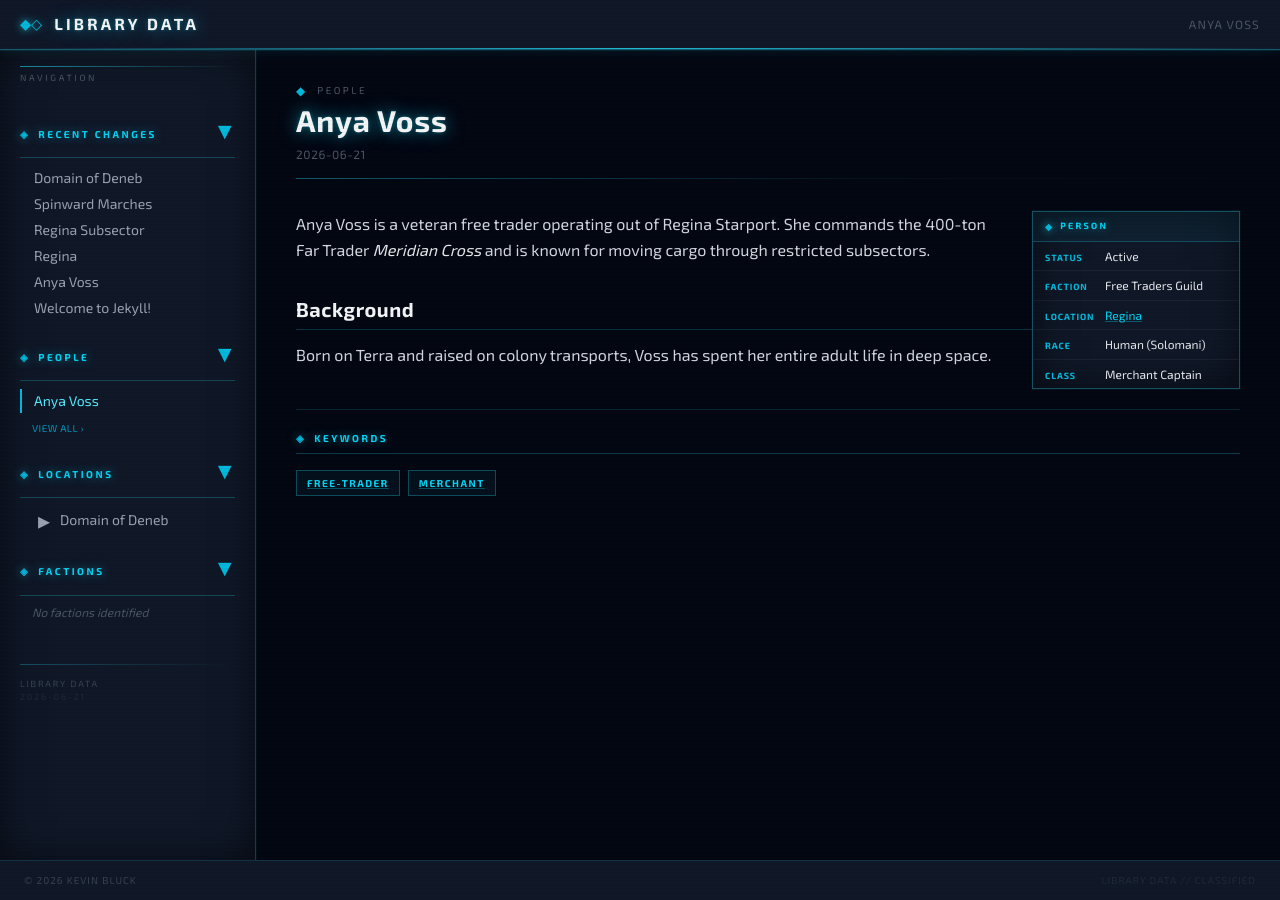
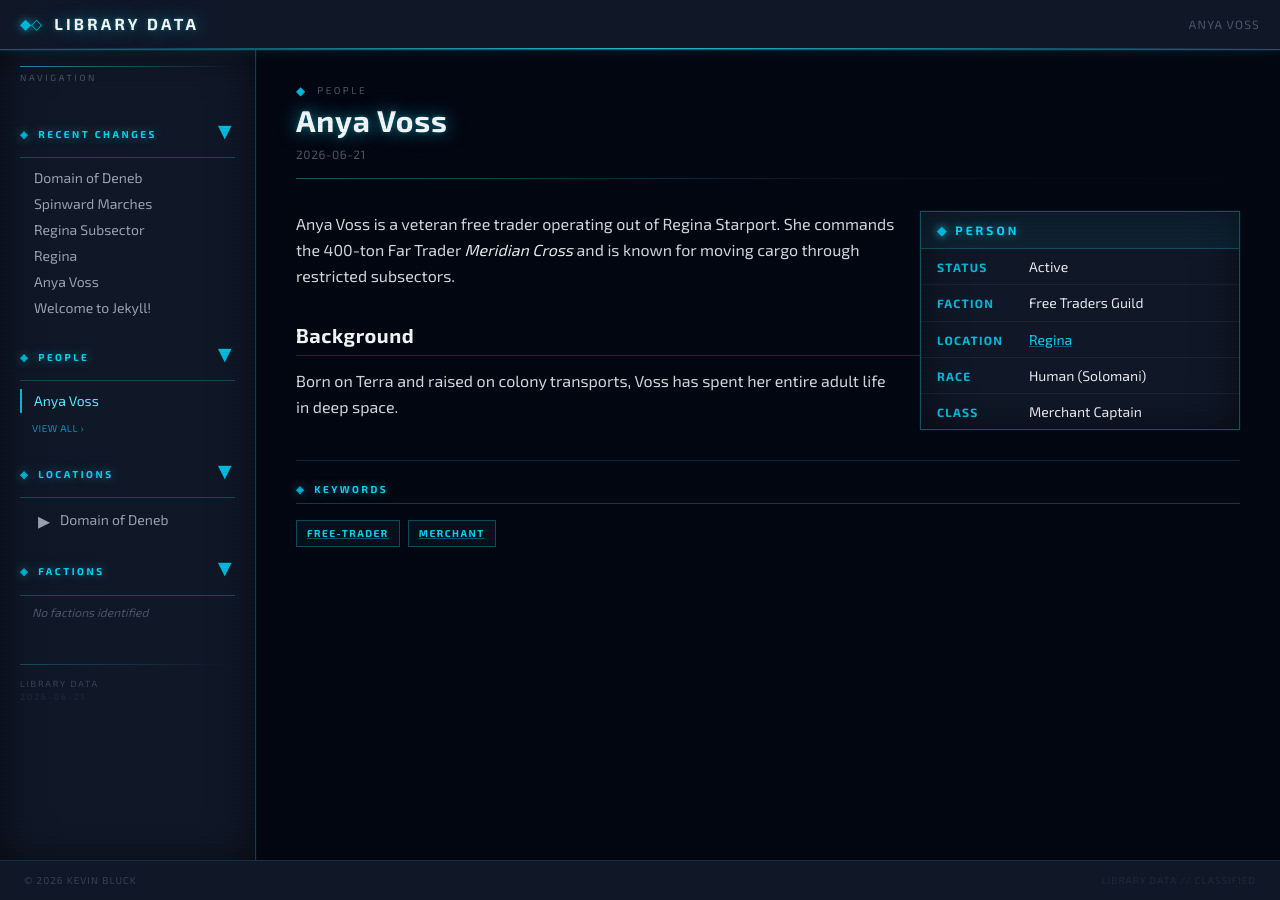
Before and after one commit to kbluck/jekyll-traveller-library, a Jekyll site: the page built from _people/anya-voss.md, in a window 1280 px wide. Built offline with Jekyll 4.4.1, drawn with Linux system fonts in a browser that asks for light colours.

Commit message:
fix: widen infobox and make layout responsive

```diff
--- a/assets/css/main.css
+++ b/assets/css/main.css
@@ -1122,24 +1122,26 @@ body::after {
 }
 @layer components {
   .entity-meta {
-    float: right;
-    clear: right;
     margin-bottom: calc(var(--spacing) * 5);
-    margin-left: calc(var(--spacing) * 6);
-    width: calc(var(--spacing) * 52);
     background-color: var(--color-gray-900);
-    font-size: var(--text-sm);
-    line-height: var(--tw-leading, var(--text-sm--line-height));
+    width: 100%;
     border: 1px solid rgba(34, 211, 238, 0.3);
     box-shadow: inset 0 0 40px rgba(0, 0, 0, 0.6), 0 0 1px rgba(34, 211, 238, 0.3);
+    @media (min-width: 640px) {
+      float: right;
+      clear: right;
+      margin-left: 1.5rem;
+      width: 320px;
+    }
   }
   .entity-meta-header {
     display: flex;
     align-items: center;
     gap: calc(var(--spacing) * 1.5);
-    padding-inline: calc(var(--spacing) * 3);
-    padding-block: calc(var(--spacing) * 2);
-    font-size: 9px;
+    padding-inline: calc(var(--spacing) * 4);
+    padding-block: calc(var(--spacing) * 2.5);
+    font-size: var(--text-xs);
+    line-height: var(--tw-leading, var(--text-xs--line-height));
     --tw-font-weight: var(--font-weight-bold);
     font-weight: var(--font-weight-bold);
     --tw-tracking: 0.25em;
@@ -1164,11 +1166,12 @@ body::after {
     border-bottom: none;
   }
   .entity-meta-key {
-    width: calc(var(--spacing) * 16);
+    width: calc(var(--spacing) * 24);
     flex-shrink: 0;
-    padding-inline: calc(var(--spacing) * 3);
-    padding-block: calc(var(--spacing) * 1.5);
-    font-size: 9px;
+    padding-inline: calc(var(--spacing) * 4);
+    padding-block: calc(var(--spacing) * 2);
+    font-size: var(--text-xs);
+    line-height: var(--tw-leading, var(--text-xs--line-height));
     --tw-leading: var(--leading-snug);
     line-height: var(--leading-snug);
     --tw-font-weight: var(--font-weight-bold);
@@ -1181,10 +1184,10 @@ body::after {
   }
   .entity-meta-val {
     flex: 1;
-    padding-inline: calc(var(--spacing) * 2);
-    padding-block: calc(var(--spacing) * 1.5);
-    font-size: var(--text-xs);
-    line-height: var(--tw-leading, var(--text-xs--line-height));
+    padding-inline: calc(var(--spacing) * 3);
+    padding-block: calc(var(--spacing) * 2);
+    font-size: var(--text-sm);
+    line-height: var(--tw-leading, var(--text-sm--line-height));
     --tw-leading: var(--leading-snug);
     line-height: var(--leading-snug);
     color: var(--color-gray-200);
```
Also changed, not shown: _tailwind/input.css (+15 -6 lines).
